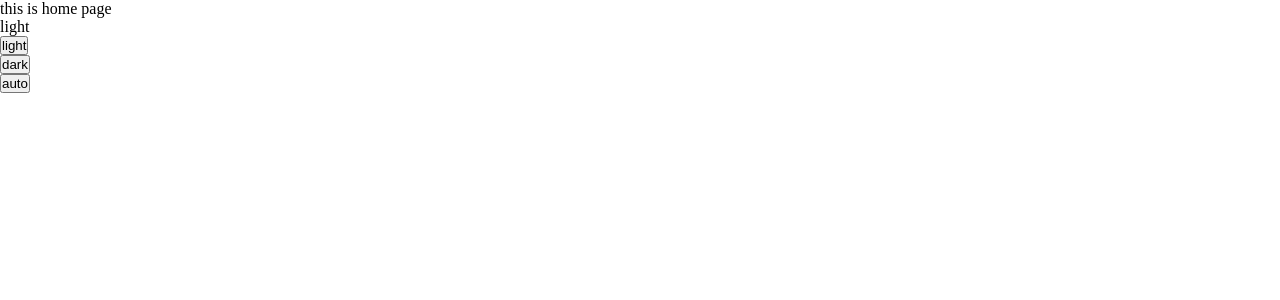
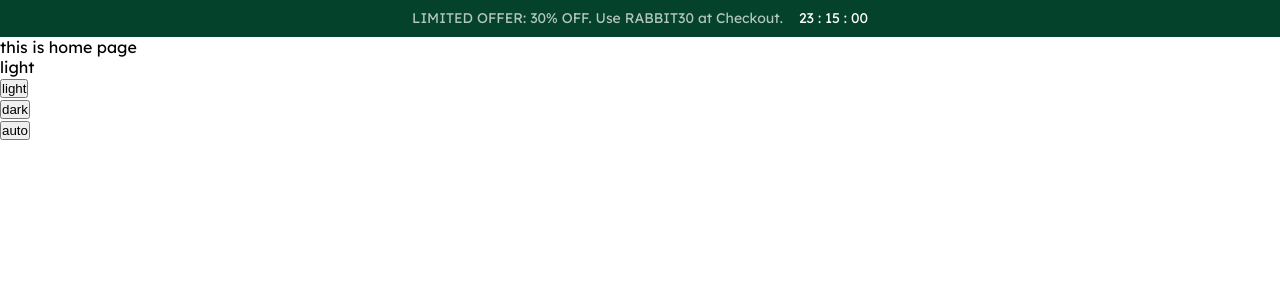
Before and after one commit to qyj971228/shopping, a Next.js app: page / in a window 1280 px wide. Shown: the top 300 px of the page. Built offline with nearby package versions, Linux system fonts and the light colour scheme.

Commit message:
feat: google font Lexend

```diff
--- a/package.json
+++ b/package.json
@@ -9,6 +9,7 @@
     "lint": "next lint"
   },
   "dependencies": {
+    "classnames": "^2.5.1",
     "next": "14.1.0",
     "react": "^18",
     "react-dom": "^18",
--- a/src/app/layout.tsx
+++ b/src/app/layout.tsx
@@ -1,4 +1,5 @@
 import type { Metadata } from 'next'
+import { Lexend } from 'next/font/google'
 import './globals.css'
 import ThemeProvider from '~/components/ThemeProvider'
 import Body from '~/components/Body'
@@ -8,6 +9,11 @@ export const metadata: Metadata = {
   description: 'e-shop',
 }
 
+const lexend = Lexend({
+  subsets: ['latin'],
+  display: 'swap',
+})
+
 export default function RootLayout({
   children,
 }: Readonly<{
@@ -16,7 +22,7 @@ export default function RootLayout({
   return (
     <html lang='en'>
       <ThemeProvider>
-        <Body>{children}</Body>
+        <Body className={lexend.className}>{children}</Body>
       </ThemeProvider>
     </html>
   )
--- a/src/app/page.tsx
+++ b/src/app/page.tsx
@@ -1,9 +1,10 @@
 import ThemeChange from '~/components/ThemeChange'
 import './page.scss'
-
+import EventBanner from '~/components/Home/EventBanner'
 export default function Home() {
   return (
     <main className='main'>
+      <EventBanner></EventBanner>
       <div>this is home page</div>
       <ThemeChange></ThemeChange>
     </main>
--- a/src/components/Body.tsx
+++ b/src/components/Body.tsx
@@ -2,13 +2,16 @@
 
 import { useContext } from 'react'
 import { ThemeContext } from './ThemeProvider'
+import c from 'classnames'
 
 export default function ThemeProvider({
   children,
+  className,
 }: Readonly<{
   children: React.ReactNode
+  className: string
 }>) {
   const { theme } = useContext(ThemeContext)
 
-  return <body className={theme}>{children}</body>
+  return <body className={c(className, theme)}>{children}</body>
 }
--- /dev/null
+++ b/src/components/Home/EventBanner.scss
@@ -0,0 +1,19 @@
+.eventBanner {
+  background: #05422c;
+  display: flex;
+  width: 100%;
+  padding: 8px 0px;
+  justify-content: center;
+  align-items: center;
+  gap: 16px;
+  font-size: 14px;
+  font-style: normal;
+  font-weight: 400;
+  line-height: 150%;
+  span {
+    color: #ffffffb2;
+  }
+  .countDown {
+    color: #ffffff;
+  }
+}
--- /dev/null
+++ b/src/components/Home/EventBanner.tsx
@@ -0,0 +1,9 @@
+import './EventBanner.scss'
+export default function EventBanner() {
+  return (
+    <div className='eventBanner'>
+      <span>LIMITED OFFER: 30% OFF. Use RABBIT30 at Checkout.</span>
+      <span className='countDown'>23 : 15 : 00</span>
+    </div>
+  )
+}
```
Also changed, not shown: 1 other file (tests, documents, lock files or other folders).
